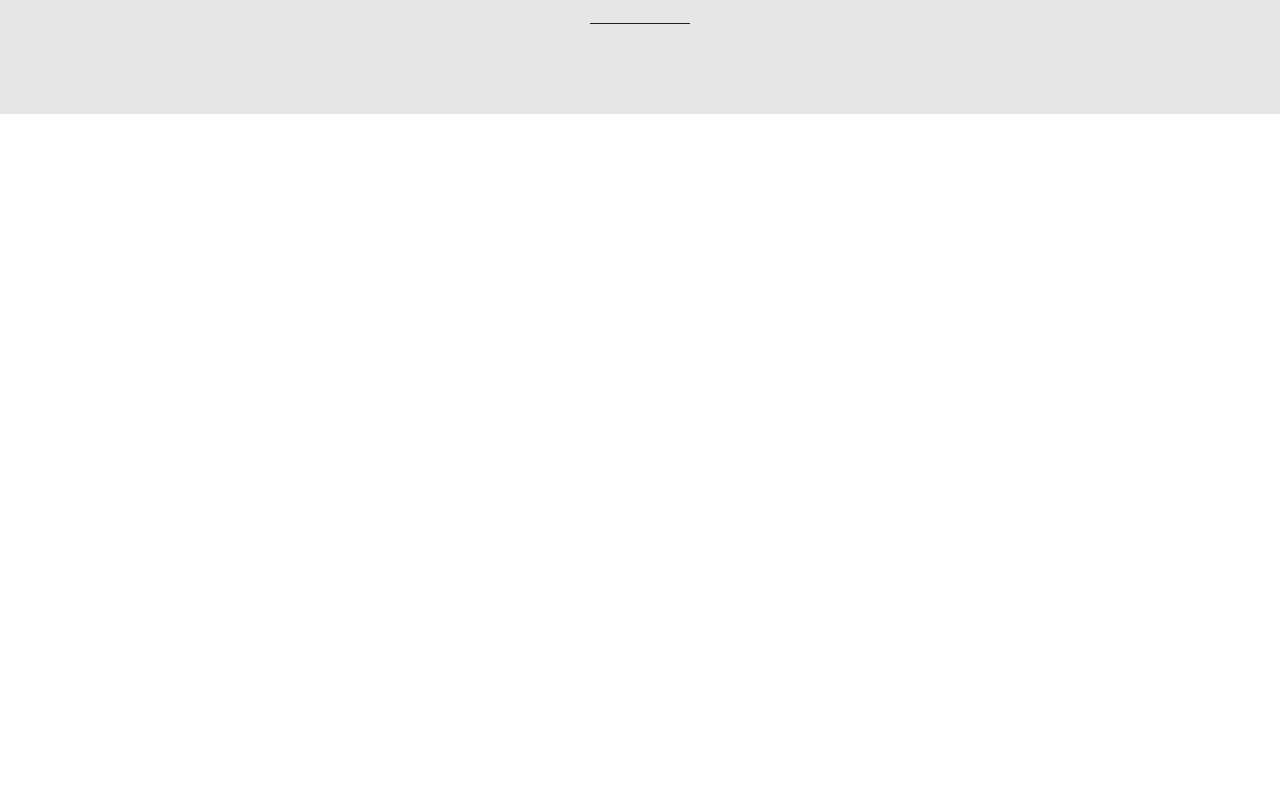
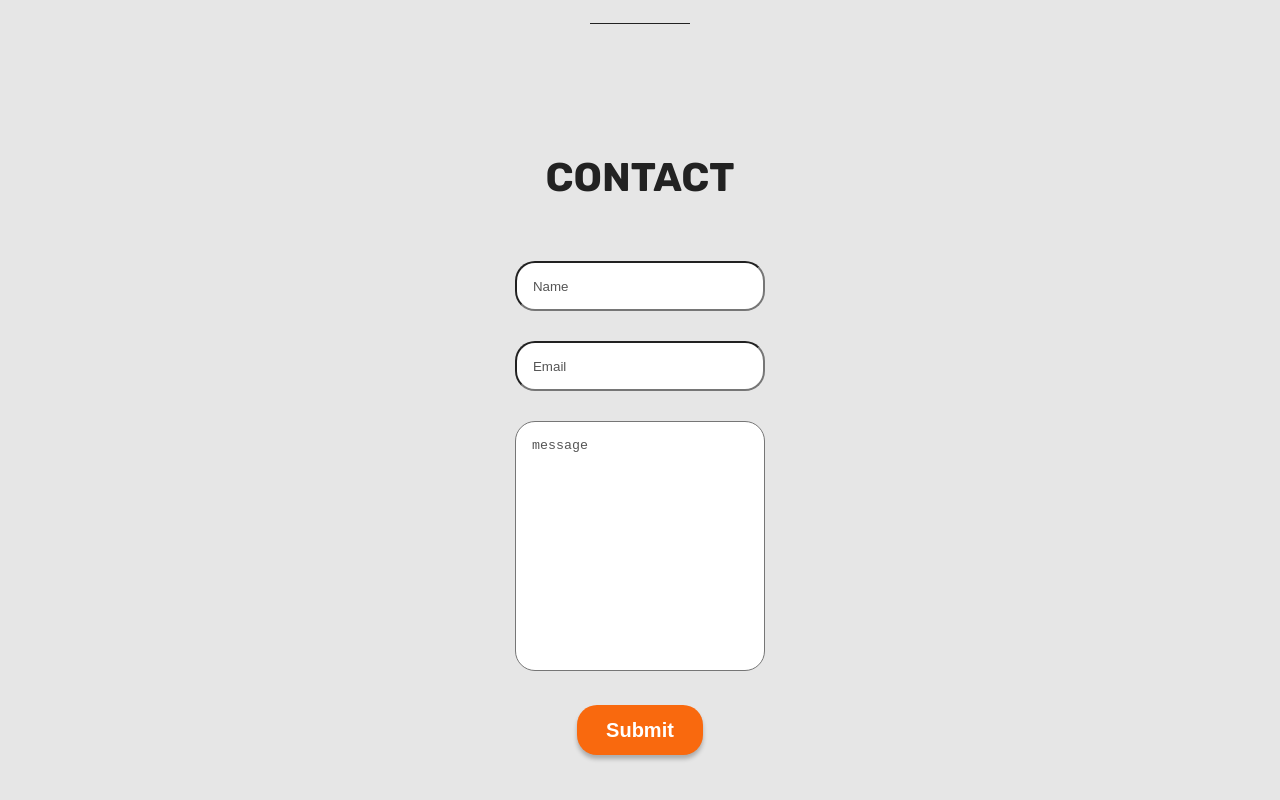
Before and after one commit to dakshjainn/Portfolio, a React (Vite) app: page / in a window 1280 px wide. Shown: the part 2195-2995 px from the top of the page. Before the commit the page ends 2309 px from the top, so only its background shows below. Built offline with nearby package versions, Linux system fonts and the light colour scheme.

Commit message:
contact section

```diff
--- a/src/App.jsx
+++ b/src/App.jsx
@@ -1,4 +1,5 @@
 import "./App.css";
+import Contact from "./sections/Contact/Contact";
 import Hero from "./sections/Hero/Hero";
 import Projects from "./sections/Projects/Projects";
 import Skills from "./sections/Skills/Skills";
@@ -9,6 +10,7 @@
       <Hero />
       <Projects />
       <Skills />
+      <Contact />
     </>
   );
 }
--- /dev/null
+++ b/src/sections/Contact/Contact.jsx
@@ -0,0 +1,49 @@
+import styles from "./ContactStyles.module.css";
+
+function Contact() {
+  return (
+    <section id="contact" className={styles.container}>
+      <h1 className="sectionTitle">Contact</h1>
+      <form action="">
+        <div className="from Group">
+          <label htmlFor="name" hidden>
+            Name
+          </label>
+          <input
+            type="text"
+            name="name"
+            id="name"
+            placeholder="Name"
+            required
+          />
+        </div>
+        <div className="from Group">
+          <label htmlFor="email" hidden>
+            Email
+          </label>
+          <input
+            type="text"
+            name="email"
+            id="email"
+            placeholder="Email"
+            required
+          />
+        </div>
+        <div className="from Group">
+          <label htmlFor="message" hidden>
+            Message
+          </label>
+          <textarea
+            name="message"
+            id="message"
+            placeholder="message"
+            required
+          ></textarea>
+        </div>
+        <input className="hover btn" type="submit" value="Submit" />
+      </form>
+    </section>
+  );
+}
+
+export default Contact;
--- /dev/null
+++ b/src/sections/Contact/ContactStyles.module.css
@@ -0,0 +1,61 @@
+.container {
+  display: flex;
+  flex-direction: column;
+  text-align: center;
+}
+
+form {
+  display: flex;
+  flex-direction: column;
+  gap: 30px;
+}
+
+textarea,
+input:not([type="submit"]) {
+  height: 50px;
+  padding-left: 16px;
+  width: 250px;
+}
+
+textarea {
+  padding-top: 16px;
+  resize: none;
+  height: 250px;
+}
+
+input,
+textarea {
+  border-radius: 20px;
+  border: #888 ipx solid;
+  box-sizing: border-box;
+  justify-self: center;
+  background-color: var(--background-color);
+  color: var(--form-text-color);
+}
+
+::placeholder {
+  color: var(--form-text-color);
+}
+
+input[type="submit"] {
+  background-color: var(--btn-color);
+  color: var(--btn-text-color);
+  border: none;
+  border-radius: 20px;
+  width: 126px;
+  height: 50px;
+  font-size: 20px;
+  font-weight: bold;
+  box-shadow: 0 4px 4px rgba(0, 0, 0, 0.25);
+  transition: box-shadow 200ms ease-in-out, transform 200ms ease-in-out;
+  margin: auto;
+}
+
+input[type="submit"]:hover {
+  transform: scale(1.05);
+}
+
+input[type="submit"]:active {
+  transform: translateY(2px);
+  box-shadow: 0 2px 2px rgba(0, 0, 0, 0.25);
+}
```
